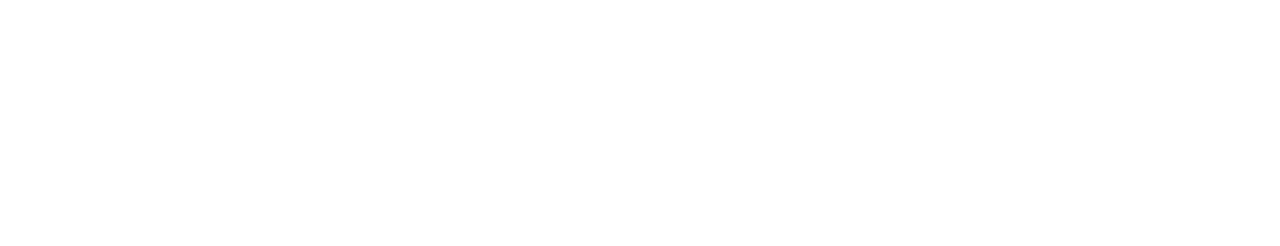
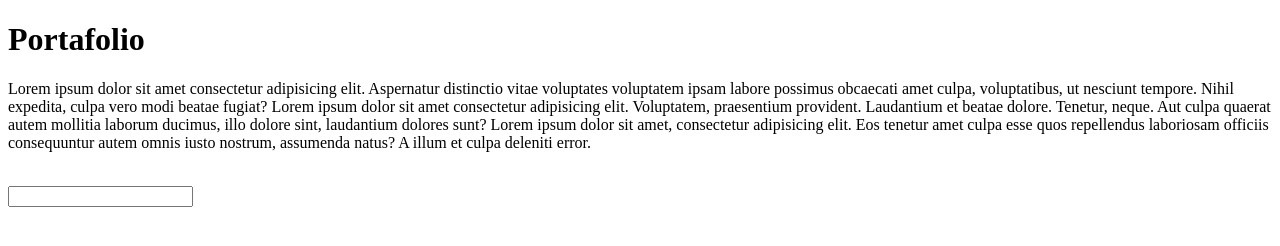
Before and after one commit to AngeLg27/operaciones, a plain HTML site: page index.html in a window 1280 px wide. Drawn offline with Linux system fonts and the light colour scheme.

Commit message:
agregue titulo1, parrafo1, input y gitignore

```diff
--- a/index.html
+++ b/index.html
@@ -1,12 +1,28 @@
 <!DOCTYPE html>
 <html lang="en">
-<head>
-    <meta charset="UTF-8">
-    <meta http-equiv="X-UA-Compatible" content="IE=edge">
-    <meta name="viewport" content="width=device-width, initial-scale=1.0">
+  <head>
+    <meta charset="UTF-8" />
+    <meta http-equiv="X-UA-Compatible" content="IE=edge" />
+    <meta name="viewport" content="width=device-width, initial-scale=1.0" />
     <title>Estrutura basica de html 5</title>
-</head>
-<body>
-
-</body>
+  </head>
+  <body>
+    <div class="container">
+      <h1 id="titulo">Portafolio</h1>
+      <p>
+        Lorem ipsum dolor sit amet consectetur adipisicing elit. Aspernatur
+        distinctio vitae voluptates voluptatem ipsam labore possimus obcaecati
+        amet culpa, voluptatibus, ut nesciunt tempore. Nihil expedita, culpa
+        vero modi beatae fugiat? Lorem ipsum dolor sit amet consectetur
+        adipisicing elit. Voluptatem, praesentium provident. Laudantium et
+        beatae dolore. Tenetur, neque. Aut culpa quaerat autem mollitia laborum
+        ducimus, illo dolore sint, laudantium dolores sunt? Lorem ipsum dolor
+        sit amet, consectetur adipisicing elit. Eos tenetur amet culpa esse quos
+        repellendus laboriosam officiis consequuntur autem omnis iusto nostrum,
+        assumenda natus? A illum et culpa deleniti error.
+      </p>
+      <br>
+      <input type="text">
+    </div>
+  </body>
 </html>
```
Also changed, not shown: 1 other file.
